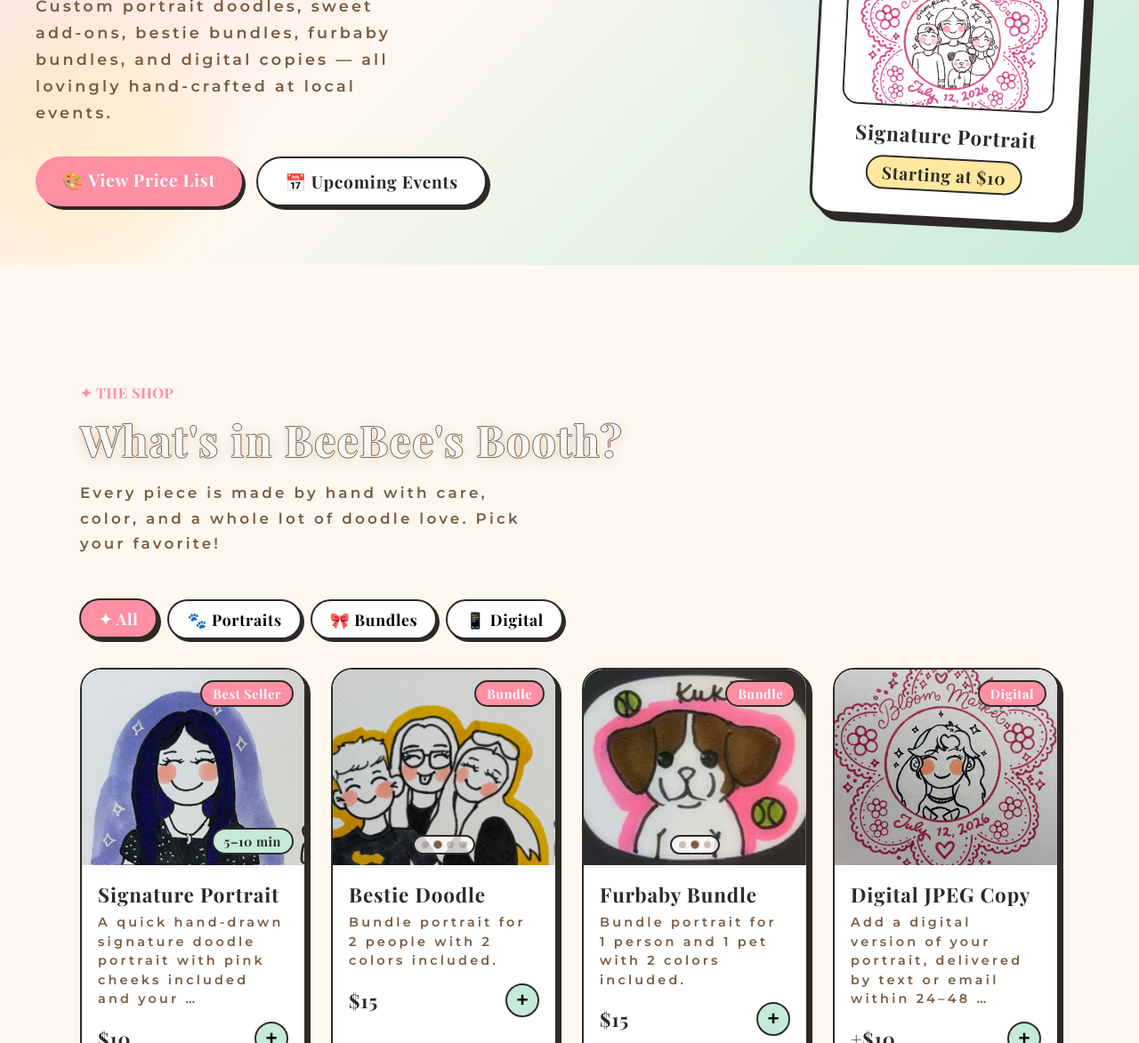
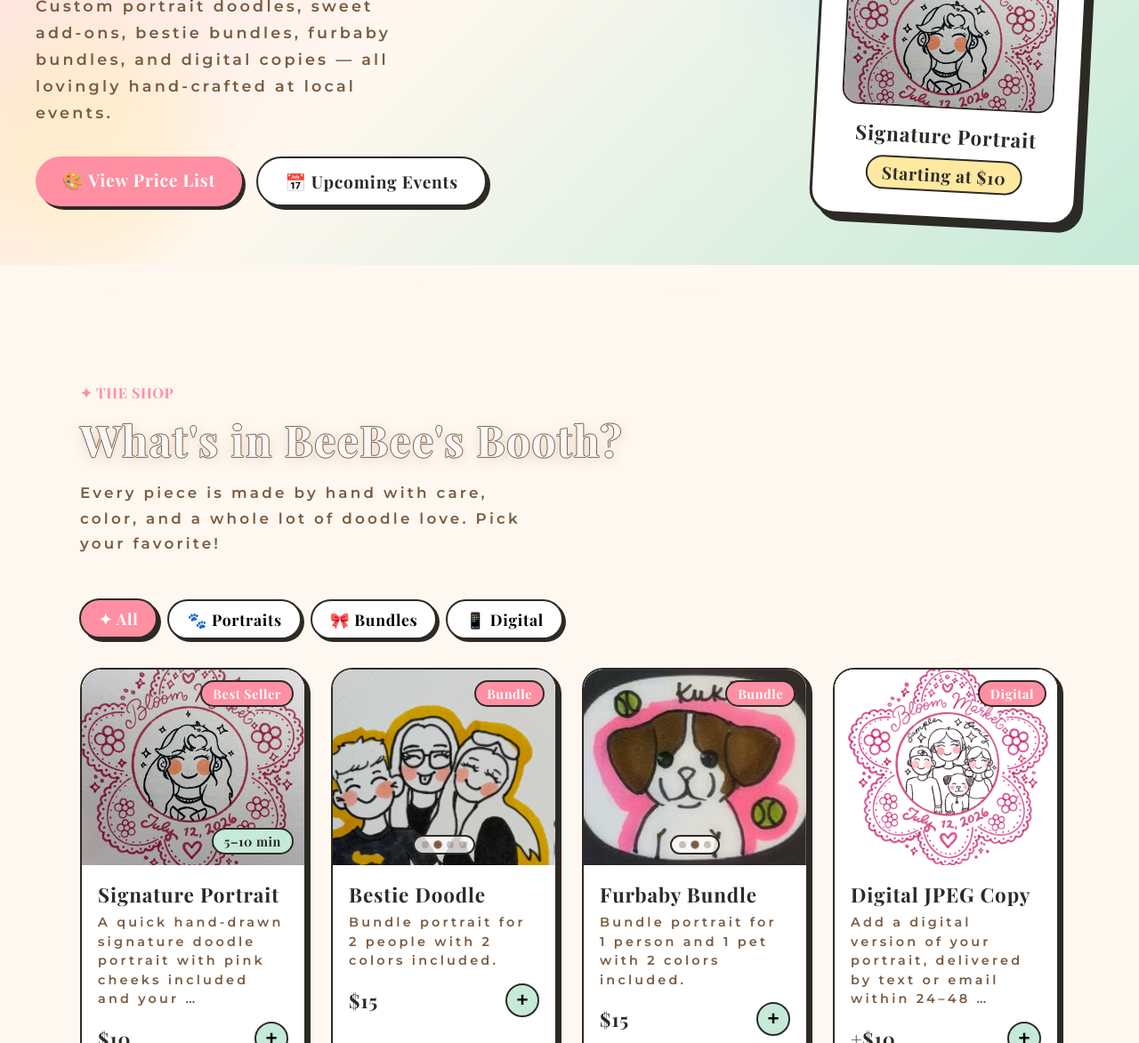
Before and after one commit to Pak209/beebeedoodles, a plain HTML site: page index.html in a window 1280 px wide. Shown: the part 540-1713 px from the top of the page at 89% size. Drawn offline with nearby package versions, Linux system fonts and the light colour scheme.

Commit message:
Swap Signature Portrait and Digital JPEG Copy artwork
Co-Authored-By: Claude Fable 5 <noreply@anthropic.com>

```diff
--- a/index.html
+++ b/index.html
@@ -1426,7 +1426,7 @@
 
   <div class="hero-art">
     <div class="hero-art-card">
-      <img src="assets/SignaturePortraitCustom.JPG" alt="Signature Portrait example" class="hero-art-image">
+      <img src="assets/SignaturePortrait.jpg" alt="Signature Portrait example" class="hero-art-image">
       <div class="hero-art-label">Signature Portrait</div>
       <div class="hero-art-price">Starting at $10</div>
     </div>
@@ -1671,7 +1671,7 @@ const products = [
     desc: "A quick hand-drawn signature doodle portrait with pink cheeks included and your choice of frame design.",
     emoji: "🐶",
     gallery: [
-      "assets/SignaturePortraitRef.jpeg",
+      "assets/SignaturePortrait.jpg",
     ],
     bg: "blush",
     badge: "Best Seller",
@@ -1740,7 +1740,7 @@ const products = [
     desc: "Add a digital version of your portrait, delivered by text or email within 24–48 hours.",
     emoji: "📱",
     gallery: [
-      "assets/DigitalJpegCopyRef.jpg",
+      "assets/DigitalJPEG.JPG",
     ],
     bg: "lavender",
     badge: "Digital",
```
Also changed, not shown: kiosk.html (+2 -2 lines), assets/DigitalJPEG.JPG (renamed from assets/SignaturePortraitCustom.JPG), assets/SignaturePortrait.jpg (renamed from assets/DigitalJpegCopyRef.jpg).
